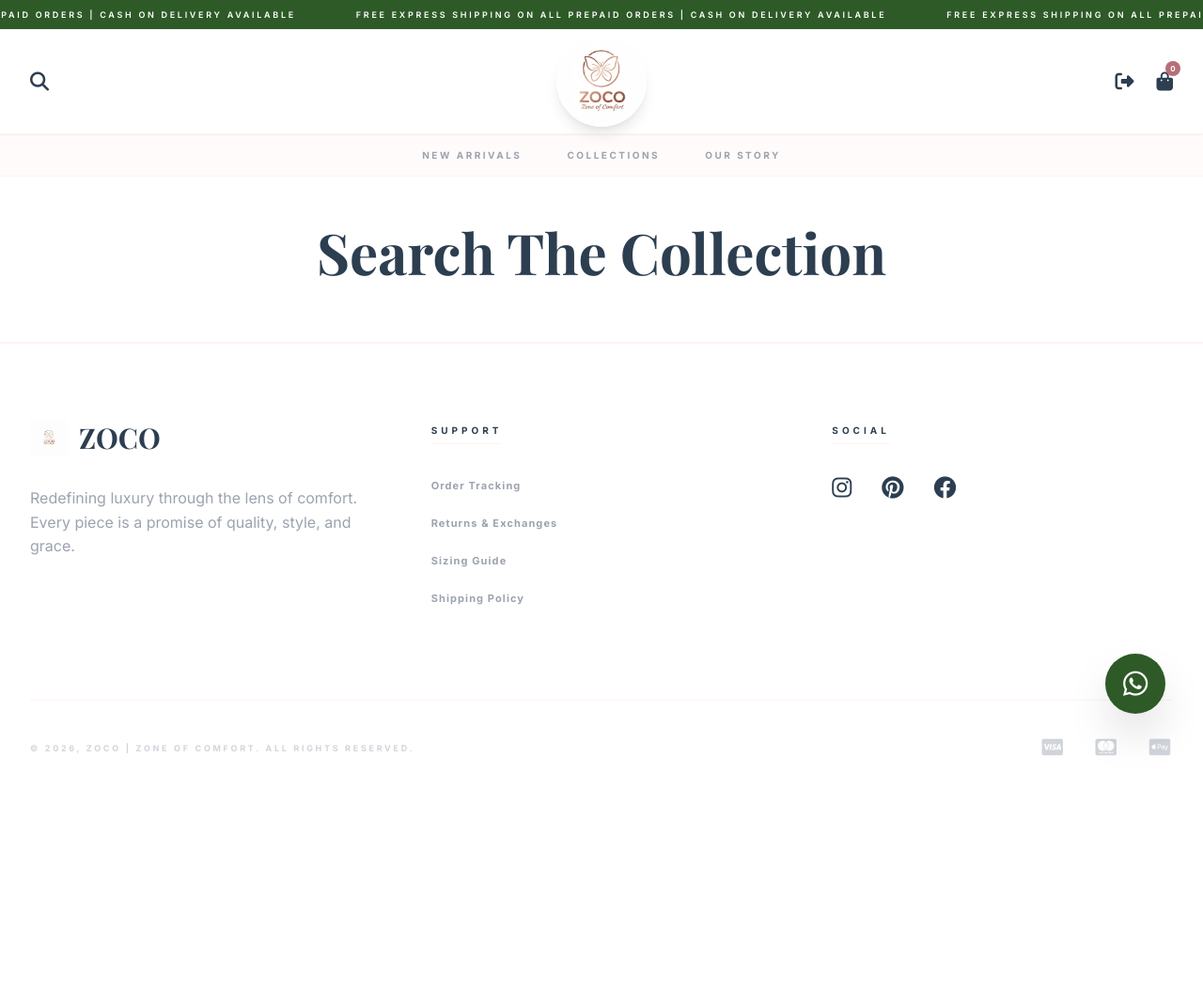
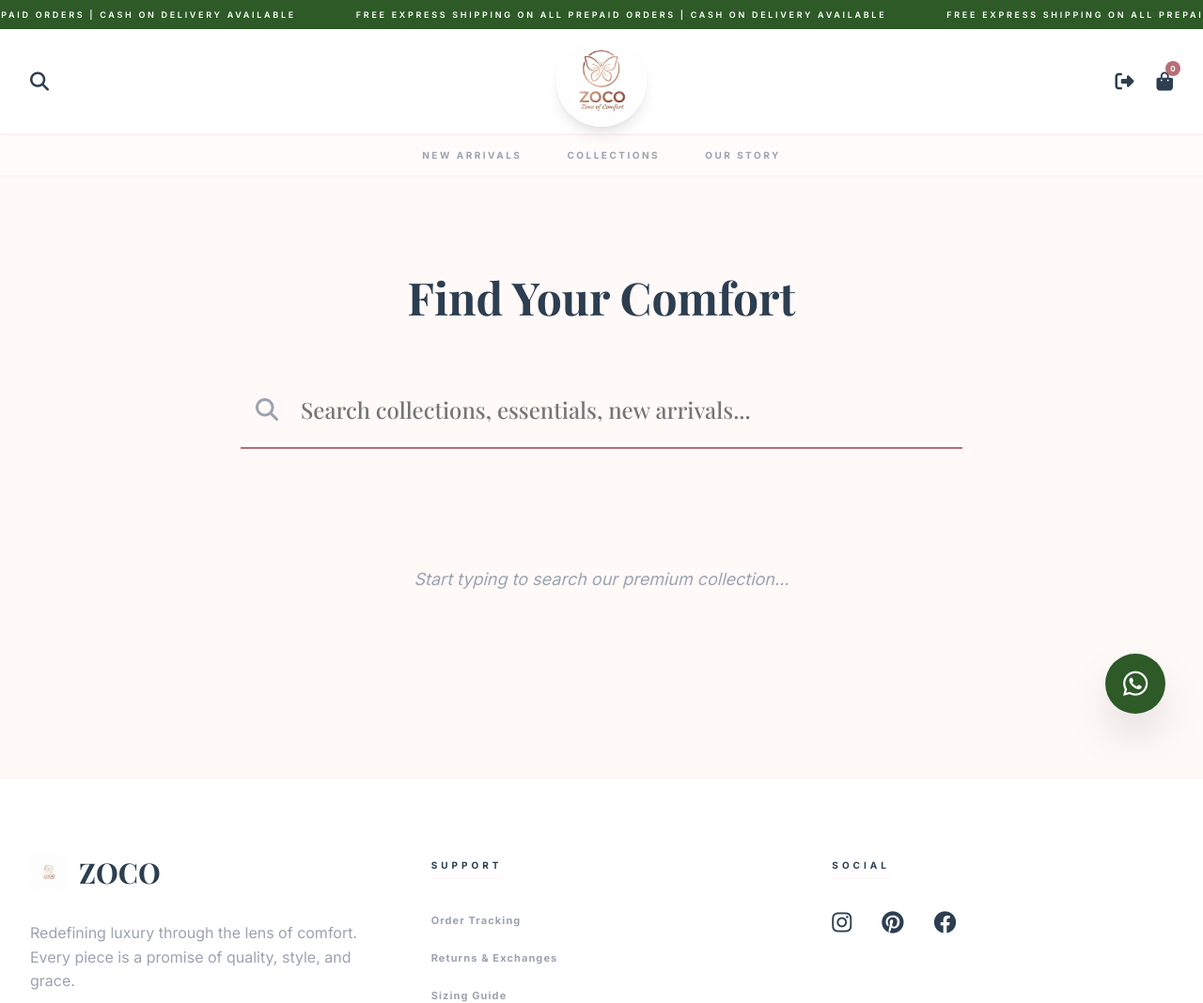
Before and after one commit to Watergold12/zoco, a Django app: page /search/ in a window 1280 px wide. Shown: the top 1068 px of the page at 94% size. Before the commit the page ends 805 px from the top, so only its background shows below. Run offline with Django 5.2, Linux system fonts and the light colour scheme; tables that the repository leaves empty hold one stand-in row (values such as "Sample post").

Commit message:
Added search results!

```diff
--- a/zoco/static/css/style.css
+++ b/zoco/static/css/style.css
@@ -1144,8 +1144,22 @@ body {
     max-width: 48rem;
 }
 
+/* Stationary Search Page */
+.search-section {
+    min-height: 80vh;
+    padding: 6rem 2rem;
+    background-color: var(--color-softpink);
+}
+
+.search-page-container {
+    max-width: 80rem;
+    margin: 0 auto;
+}
+
 .search-input-wrapper {
     position: relative;
+    max-width: 48rem;
+    margin: 0 auto 4rem auto;
     border-bottom: 2px solid rgba(44, 62, 80, 0.1);
     transition: border-color 0.3s;
 }
@@ -1158,12 +1172,13 @@ body {
     width: 100%;
     background: transparent;
     border: none;
-    padding: 1.25rem;
-    padding-left: 3.5rem;
-    padding-right: 1rem;
-    font-size: 1.25rem;
+    padding: 1.5rem;
+    padding-left: 4rem;
+    font-size: 1.5rem;
+    font-family: var(--font-heading);
     font-weight: 500;
     outline: none;
+    color: var(--color-midnight);
 }
 
 .search-input-icon {
@@ -1171,7 +1186,27 @@ body {
     left: 1rem;
     top: 50%;
     transform: translateY(-50%);
+    font-size: 1.5rem;
     color: var(--color-gray-400);
+}
+
+.search-results-grid {
+    display: grid;
+    grid-template-columns: repeat(1, 1fr);
+    gap: 2rem;
+    margin-top: 4rem;
+}
+
+@media (min-width: 768px) {
+    .search-results-grid {
+        grid-template-columns: repeat(2, 1fr);
+    }
+}
+
+@media (min-width: 1024px) {
+    .search-results-grid {
+        grid-template-columns: repeat(4, 1fr);
+    }
 }
 
 /* Success Toast */
--- a/zoco/static/js/script.js
+++ b/zoco/static/js/script.js
@@ -24,4 +24,71 @@ document.addEventListener('DOMContentLoaded', () => {
     if (document.getElementById('loginToast')) {
         loginToast();
     }
+
+    // Simple Search Functionality
+    const searchInput = document.getElementById('searchInput');
+    const searchResults = document.getElementById('searchResults');
+
+    if (searchInput && searchResults) {
+        searchInput.addEventListener('input', (e) => {
+            const query = e.target.value.toLowerCase().trim();
+            if (query.length === 0) {
+                searchResults.innerHTML = `
+                    <div id="initial-state" style="text-align: center; color: var(--color-gray-400); padding: 4rem; grid-column: 1 / -1;">
+                        <p style="font-size: 1.125rem; font-style: italic;">Start typing to search our premium collection...</p>
+                    </div>
+                `;
+                return;
+            }
+            if (query.length < 2) {
+                searchResults.innerHTML = `
+                    <div style="text-align: center; color: var(--color-gray-400); padding: 4rem; grid-column: 1 / -1;">
+                        <p>Keep typing...</p>
+                    </div>
+                `;
+                return;
+            }
+
+            const filtered = products.filter(p =>
+                p.name.toLowerCase().includes(query) ||
+                p.category.toLowerCase().includes(query)
+            );
+
+            renderSearchResults(filtered);
+        });
+    }
+
+    function renderSearchResults(results) {
+        if (results.length === 0) {
+            searchResults.innerHTML = `
+                <div style="text-align: center; color: var(--color-gray-400); padding: 4rem; grid-column: 1 / -1;">
+                    <p style="font-size: 1.25rem;">No products found matching your search.</p>
+                    <p style="margin-top: 1rem;">Try searching for "silk", "set", or "panties".</p>
+                </div>
+            `;
+            return;
+        }
+
+        searchResults.innerHTML = results.map(product => `
+            <div class="product-card scroll-reveal visible">
+                <div class="product-image-container aspect-square bg-white shadow-sm">
+                    <img src="${product.img}" alt="${product.name}" class="product-img">
+                    ${product.isNew ? `
+                        <div class="new-badge">
+                            <span class="new-badge-text">New In</span>
+                        </div>
+                    ` : ''}
+                    <div class="product-overlay">
+                        <a href="/product/${product.id}" class="add-cart-btn">
+                            View Product
+                        </a>
+                    </div>
+                </div>
+                <div class="product-info">
+                    <a class="product-title" href="/product/${product.id}">${product.name}</a>
+                    <p class="product-price">₹${product.price}</p>
+                </div>
+            </div>
+        `).join('');
+    }
 });
--- /dev/null
+++ b/zoco/store/context_processors.py
@@ -0,0 +1,6 @@
+from .models import Product
+
+def products(request):
+    return {
+        'products': Product.objects.all()
+    }
--- a/zoco/store/templates/base.html
+++ b/zoco/store/templates/base.html
@@ -134,28 +134,8 @@
         <i class="fa-brands fa-whatsapp"></i>
     </a>
 
-    <!-- Search Overlay -->
-    <div id="searchOverlay" class="search-overlay">
-        <button class="search-close-btn">
-            <i class="fa-solid fa-xmark"></i>
-        </button>
-        <div class="search-container">
-            <h2 class="font-heading"
-                style="font-size: 1.875rem; font-weight: bold; text-align: center; margin-bottom: 2rem; color: var(--color-midnight);">
-                Find Your Comfort</h2>
-            <div class="search-input-wrapper">
-                <i class="fa-solid fa-magnifying-glass search-input-icon"></i>
-                <input type="text" id="searchInput" placeholder="Search collections, essentials, new arrivals..."
-                    class="search-input">
-            </div>
-            <div id="searchResults" class="custom-scrollbar"
-                style="margin-top: 2.5rem; max-height: 60vh; overflow-y: auto;">
-                <!-- Results injected here -->
-            </div>
-        </div>
-    </div>
+    <!-- Success Toast (Shared) -->
 
-    <!-- Success Toast (Shared) -->
     <div id="successToast" class="toast">
         <i class="fa-solid fa-check text-rosegold"></i>
         <span style="font-size: 10px; letter-spacing: 0.2em; text-transform: uppercase; font-weight: bold;">Added to
--- a/zoco/store/templates/search.html
+++ b/zoco/store/templates/search.html
@@ -1,37 +1,31 @@
 {% extends 'base.html' %}
 {% load static %}
 {% block content %}
-    <!-- Header Section -->
-    <header style="padding: 2.5rem 0; background-color: white; border-bottom: 1px solid var(--color-rose-50);">
-        <div class="section-container" style="padding: 0 2rem; text-align: center;">
-            <h1 class="section-title font-heading" style="font-size: 3.75rem;">Search The Collection</h1>
+<section class="search-section">
+    <div class="search-page-container">
+        <h1 class="section-title font-heading scroll-reveal visible" style="text-align: center; margin-bottom: 3rem;">Find Your Comfort</h1>
+
+        <div class="search-input-wrapper scroll-reveal visible">
+            <i class="fa-solid fa-magnifying-glass search-input-icon"></i>
+            <input type="text" id="searchInput" placeholder="Search collections, essentials, new arrivals..."
+                class="search-input">
         </div>
-    </header>
 
-    <section>
-        <div id="searchOverlay" class="search-overlay">
-            <button class="search-close-btn">
-                <i class="fa-solid fa-xmark"></i>
-            </button>
-            <div class="search-container">
-                <h2 class="font-heading"
-                    style="font-size: 1.875rem; font-weight: bold; text-align: center; margin-bottom: 2rem; color: var(--color-midnight);">
-                    Find Your Comfort</h2>
-                <div class="search-input-wrapper">
-                    <i class="fa-solid fa-magnifying-glass search-input-icon"></i>
-                    <input type="text" id="searchInput" placeholder="Search collections, essentials, new arrivals..."
-                        class="search-input">
-                </div>
-                <div id="searchResults" class="custom-scrollbar"
-                    style="margin-top: 2.5rem; max-height: 60vh; overflow-y: auto;">
-                    <!-- Results injected here -->
-                </div>
+        <div id="searchResults" class="search-results-grid">
+            <!-- Results will be injected here via script.js -->
+            <div id="initial-state" style="text-align: center; color: var(--color-gray-400); padding: 4rem; grid-column: 1 / -1;">
+                <p style="font-size: 1.125rem; font-style: italic;">Start typing to search our premium collection...</p>
             </div>
         </div>
-    </section>
-
+    </div>
+</section>
 
 <script>
-
+    document.addEventListener('DOMContentLoaded', () => {
+        const searchInput = document.getElementById('searchInput');
+        if (searchInput) {
+            searchInput.focus();
+        }
+    });
 </script>
 {% endblock %}
--- a/zoco/store/views.py
+++ b/zoco/store/views.py
@@ -163,4 +163,5 @@ def update_info(request):
         return redirect('login')
 
 def search(request):
-    return render(request, 'search.html')
+    products = Product.objects.all()
+    return render(request, 'search.html', {'products': products})
--- a/zoco/zoco/settings.py
+++ b/zoco/zoco/settings.py
@@ -65,7 +65,9 @@ TEMPLATES = [
                 'django.contrib.auth.context_processors.auth',
                 'django.contrib.messages.context_processors.messages',
                 'cart.context_processors.cart',
+                'store.context_processors.products',
             ],
+
         },
     },
 ]
```
